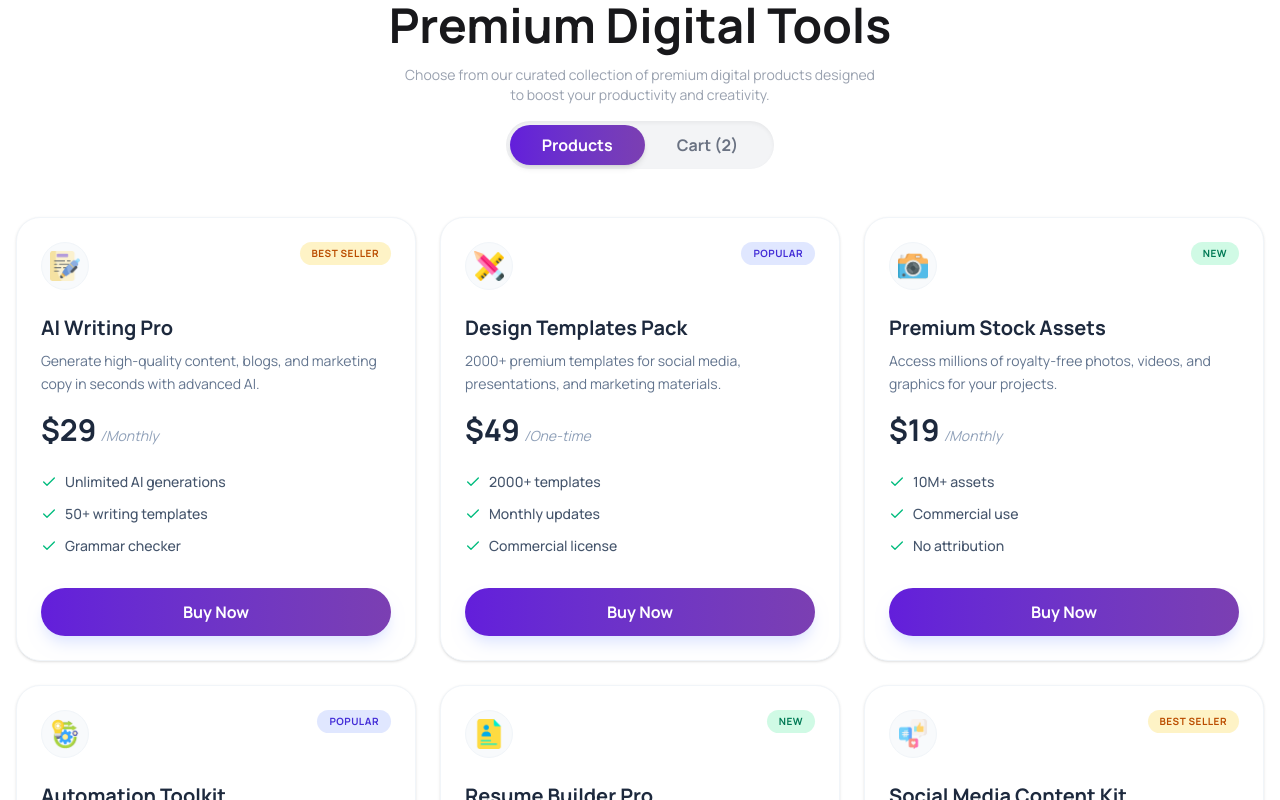
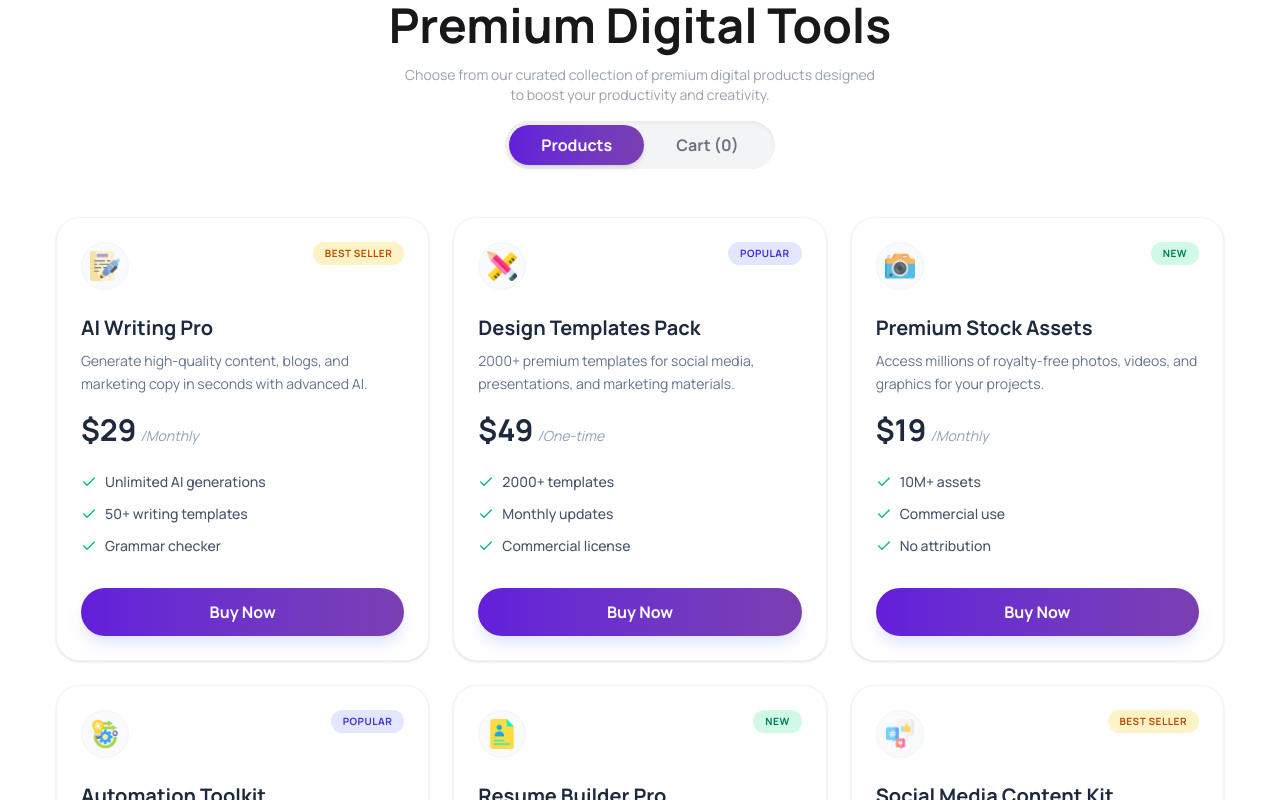
Before and after one commit to MHJony1/A-6-DigiTools-Platform, a React (Vite) app: page / in a window 1280 px wide. Shown: the part 980-1780 px from the top of the page. Built offline with nearby package versions, Linux system fonts and the light colour scheme.

Commit message:
added products card functionality and added add to cart section with funtionally

```diff
--- a/src/Components/Navbar/Navbar.jsx
+++ b/src/Components/Navbar/Navbar.jsx
@@ -3,7 +3,7 @@ import { AiOutlineShoppingCart } from 'react-icons/ai';
 
 const Navbar = () => {
   return (
-    <div className='bg-base-100 shadow-sm '>
+    <div className='bg-base-100 sticky top-0 z-50 shadow-sm '>
      <div className="navbar  md:max-w-325 mx-auto px-4 md:px-10">
 
       <div className="navbar-start">
--- a/src/Components/Product/Cart.jsx
+++ b/src/Components/Product/Cart.jsx
@@ -1,10 +1,70 @@
 import React from 'react';
+import cartImage from '../../assets/trolley.png';
 
 const cart = ({cart, setCart}) => {
 
+  const totalPrice = cart.reduce((sum, item) => sum + item.price, 0);
+
+  const handleRemove = (id) => {
+    const updatedCart = cart.filter((item) => item.id !== id);
+    setCart(updatedCart);
+  };
+
+  const handleClearCart = () => {
+    setCart([]);
+  };
+
   return (
-    <div>
+    <div className='max-w-310 mx-auto bg-white rounded-xl p-4 shadow-sm  border border-slate-200'>
+      <h2 className='text-3xl font-bold mt-4 mb-8'>Your Cart</h2>
 
+       {
+        cart.length === 0 ? (
+           <div className='flex flex-col justify-center items-center gap-5 mb-15'>
+        <img className='w-40 h-40' src={cartImage} alt="" />
+        <p className='text-2xl text-slate-400 text-center'>Your cart is empty</p>
+       </div>
+        ) :
+        (
+        <>
+        <div className=''>
+          {
+            cart.map((item) =>(
+              <div className="flex items-center max-w-280 mx-auto mb-5 bg-gray-100 shadow-sm  justify-between border border-gray-50 rounded-xl p-4"
+                key={item.id}>
+
+                <div className='flex items-center gap-4'>
+                <div>
+                <img className='bg-violet-100 w-13 h-13 rounded-full p-2' src={item.image} alt="" />
+                </div>
+
+                <div>
+                  <h2 className='text-lg font-bold'>{item.name}</h2>
+                  <p className='text-md text-slate-400 font-semibold'>${item.price}</p>
+                </div>
+                </div>
+
+                <button onClick={() => handleRemove(item.id)} className='text-sm font-bold text-red-400 cursor-pointer hover:text-red-600'>Remove</button>
+
+              </div>
+
+            ))}
+        </div>
+
+        <div className='max-w-280 mx-auto flex justify-between items-center mb-4'>
+          <h3 className='text-xl font-bold'>Total</h3>
+          <p className='text-2xl font-bold'>${totalPrice}</p>
+        </div>
+
+        <div onClick={handleClearCart} className='text-lg font-bold w-full max-w-280 mx-auto rounded-full bg-linear-to-r from-[#631edb] to-[#7b3fb2] text-white text-center py-3 mb-7 cursor-pointer'>
+          <button>Proceed To Checkout</button>
+        </div>
+        </>
+
+
+        )
+
+       }
     </div>
   );
 };
--- a/src/Components/Product/Products.jsx
+++ b/src/Components/Product/Products.jsx
@@ -28,7 +28,7 @@ const Products = ({productsData}) => {
             onClick={() => setActive('cart')}
             className={`px-8 py-2 rounded-full font-bold transition-all ${active === 'cart' ? 'bg-linear-to-r from-[#631edb] to-[#7b3fb2] text-white shadow-md' : 'text-gray-500 hover:text-gray-700'}`}
           >
-            Cart (2)
+           <span>{`Cart (${cart.length})`}</span>
           </button>
         </div>
       </div>
@@ -36,9 +36,9 @@ const Products = ({productsData}) => {
       {/* Conditional Rendering based on Tab */}
       <div>
         {active === 'products' ? (
-          <div className="grid grid-cols-1 md:grid-cols-3 gap-6 md:max-w-7xl  mx-auto px-4">
+          <div className="grid grid-cols-1 md:grid-cols-3 gap-6 md:max-w-300  mx-auto px-4">
             {
-              product.map((card => <ProductsCard key={card.id} card={card} />))
+              product.map((card => <ProductsCard key={card.id} card={card} cart={cart} setCart={setCart} />))
             }
           </div>
         ) : (
--- a/src/Components/Product/ProductsCard.jsx
+++ b/src/Components/Product/ProductsCard.jsx
@@ -1,10 +1,16 @@
 import { Check } from 'lucide-react';
+import { useState } from 'react';
 
-const ProductsCard = ({card}) => {
+const ProductsCard = ({card, cart, setCart}) => {
   const {name, image, description, price, period, tag, tagType, features} = card;
+  const [isAddedToCart, setIsAddedToCart] = useState(false);
 
+  const addToCart = () => {
+    setCart([...cart, card]);
+    setIsAddedToCart(true);
+  };
 
-  const getTagStyles = (type) => {
+    const getTagStyles = (type) => {
     switch (type) {
       case 'best-seller': return 'bg-amber-100 text-amber-700';
       case 'popular': return 'bg-indigo-100 text-indigo-700';
@@ -12,6 +18,8 @@ const ProductsCard = ({card}) => {
       default: return 'bg-gray-100 text-gray-700';
     }
   };
+
+
 
   return (
    <div className="bg-white p-6 rounded-3xl border border-slate-100 shadow-sm hover:shadow-md transition-all flex flex-col justify-between group hover:scale-105">
@@ -55,8 +63,25 @@ const ProductsCard = ({card}) => {
       </div>
 
       {/* Action Button */}
-      <button className="w-full py-3 bg-linear-to-r from-[#631edb] to-[#7b3fb2] text-white rounded-full font-bold transition-all group-hover:bg-[#7b3fb2] active:scale-95 shadow-lg shadow-indigo-100">
-        Buy Now
+      <button
+        onClick={addToCart}
+        disabled={isAddedToCart}
+        className={`w-full py-3 rounded-full font-bold transition-all flex items-center justify-center gap-2 active:scale-95 shadow-lg
+          ${isAddedToCart
+            ? 'bg-emerald-500 text-white cursor-default shadow-emerald-100'
+            : 'bg-linear-to-r from-[#631edb] to-[#7b3fb2] text-white hover:opacity-90 shadow-indigo-100'
+          }`}
+      >
+        {isAddedToCart ? (
+          <>
+            <svg xmlns="http://www.w3.org/2000/svg" className="h-5 w-5" viewBox="0 0 20 20" fill="currentColor">
+              <path fillRule="evenodd" d="M16.707 5.293a1 1 0 010 1.414l-8 8a1 1 0 01-1.414 0l-4-4a1 1 0 011.414-1.414L8 12.586l7.293-7.293a1 1 0 011.414 0z" clipRule="evenodd" />
+            </svg>
+            <span>Added to Cart</span>
+          </>
+        ) : (
+          'Buy Now'
+        )}
       </button>
 
     </div>
```
Also changed, not shown: src/assets/trolley.png (added).
